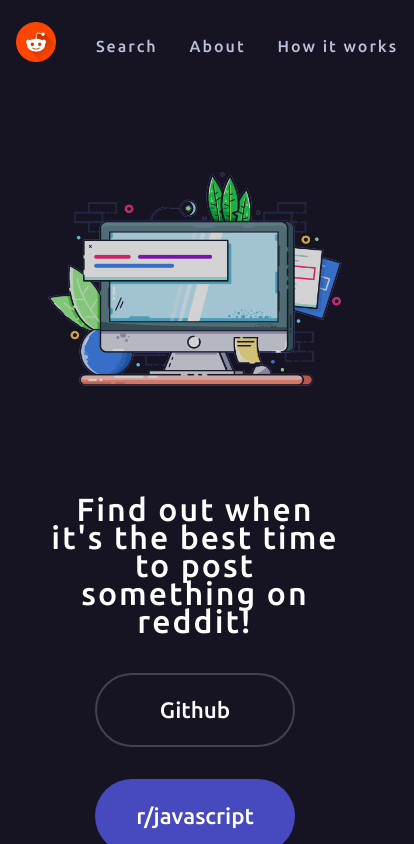
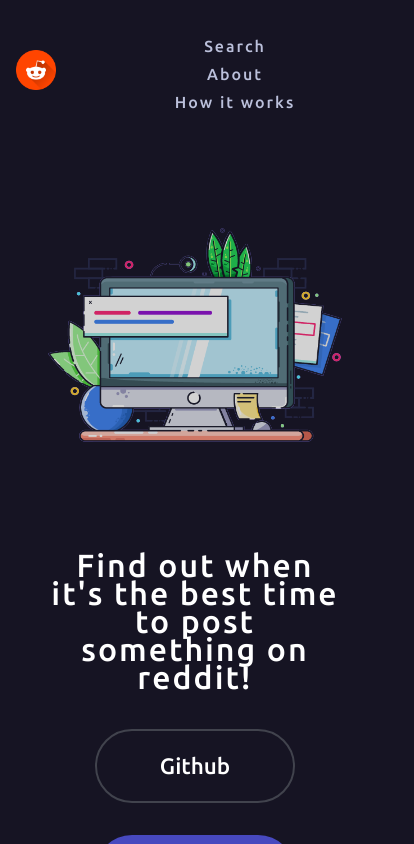
Before and after one commit to PiotrFidurski/reddit-timer-app, a Next.js app: page / in a window 390 px wide. Shown: the top 844 px of the page, 414 px wide, since content can reach past the window. Built offline with nearby package versions, Linux system fonts and the light colour scheme.

Commit message:
make header more responsive

```diff
--- a/components/Header/styles.ts
+++ b/components/Header/styles.ts
@@ -29,6 +29,10 @@ export const Ul = styled.ul`
   align-items: center;
   justify-content: flex-end;
   width: 100%;
+  flex-direction: column;
+  @media (min-width: 768px) {
+    flex-direction: row;
+  }
 `;
 
 export const Li = styled.li`
```
